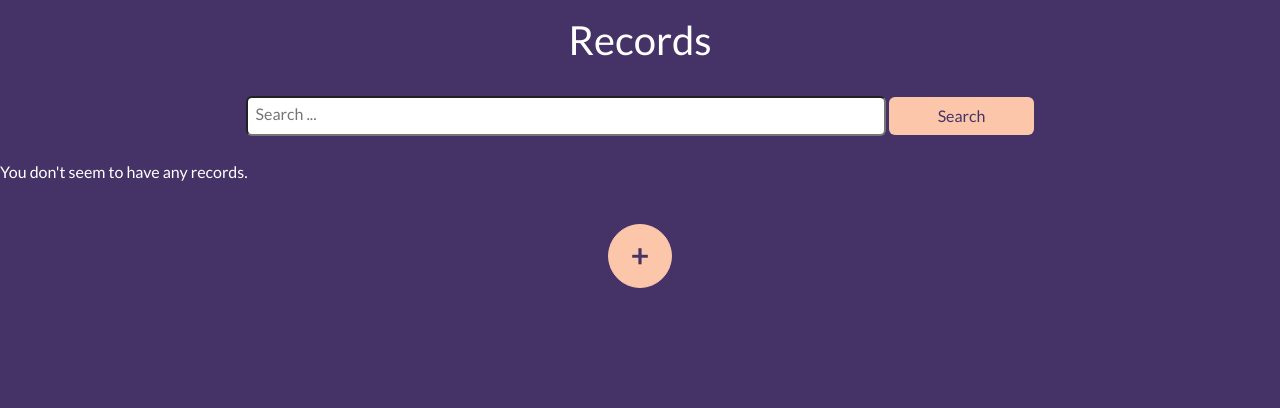
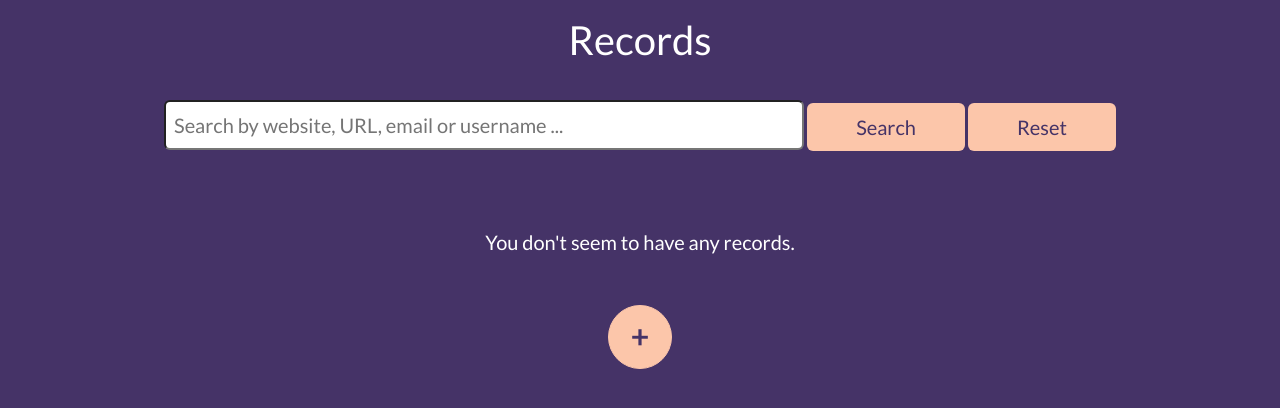
Before and after one commit to awolter27/KeyMaster, a Django app: page /records/ in a window 1280 px wide. Shown: the part 76-484 px from the top of the page. Run offline with Django 4.2, Linux system fonts and the light colour scheme; data that the repository does not hold is empty; some libraries are stand-ins or nearby versions; some web fonts are replaced.

Commit message:
Search bar with reset is fully functional

```diff
--- a/main_app/static/styles/main.css
+++ b/main_app/static/styles/main.css
@@ -37,6 +37,7 @@ body {
 
 #home-link,
 #records-list-search,
+#records-list-reset,
 #record-detail-link,
 #record-create-link,
 #record-update-link,
--- a/main_app/templates/records_list.html
+++ b/main_app/templates/records_list.html
@@ -3,10 +3,11 @@
 {% block content %}
 
 <h1 class="text-center pt-3">Records</h1>
-<div class="text-center py-4">
-    <input class="rounded w-50 ps-2 pt-1 pb-2" type="text" placeholder="Search ...">
-    <button class="btn px-5" id="records-list-search" type="submit">Search</button>
-</div>
+<form class="text-center py-4" method="get">
+    <input class="rounded w-50 ps-2 py-2 mt-1 fs-5" type="text" name="search" placeholder="Search by website, URL, email or username ...">
+    <button class="btn px-5 py-2 mb-1 fs-5" id="records-list-search" type="submit">Search</button>
+    <a class="btn px-5 py-2 mb-1 fs-5" id="records-list-reset" href="{% url 'records_list' %}">Reset</a>
+</form>
 {% for record in recs %}
 <a id="records-list-link" href="{% url 'record_detail' record.pk %}">
     <div class="d-flex justify-content-center">
@@ -29,7 +30,7 @@
 </a>
 </div>
 {% empty %}
-<p>You don't seem to have any records.</p>
+<p class="text-center pt-5 pb-2 fs-5">You don't seem to have any records.</p>
 {% endfor %}
 <div class="text-center pt-4 pb-5">
     <a href="{% url 'record_create' %}" class="btn btn-primary fs-2 fw-bold" id="records-list-btn" role="button">+</a>
--- a/main_app/views.py
+++ b/main_app/views.py
@@ -2,6 +2,7 @@ from django.shortcuts import redirect
 from django.views.generic.edit import CreateView, UpdateView, DeleteView
 from django.views.generic.base import TemplateView
 from django.views.generic import DetailView
+from django.db.models import Q
 from django.views import View
 from .models import Record
 
@@ -23,11 +24,11 @@ class RecordsList(TemplateView):
 
     def get_context_data(self, **kwargs):
         context = super().get_context_data(**kwargs)
-        # website = self.request.GET.get('website')
-        # if website != None:
-            # context['record'] =
-        recs = Record.objects.all()
-        context["recs"] = recs
+        search = self.request.GET.get('search')
+        if search != None:
+            context['recs'] = Record.objects.filter(Q(website__icontains=search) | Q(email__icontains=search) | Q(username__icontains=search) | Q(login_url__icontains=search))
+        else:
+            context['recs'] = Record.objects.all()
         return context
 
 
```
